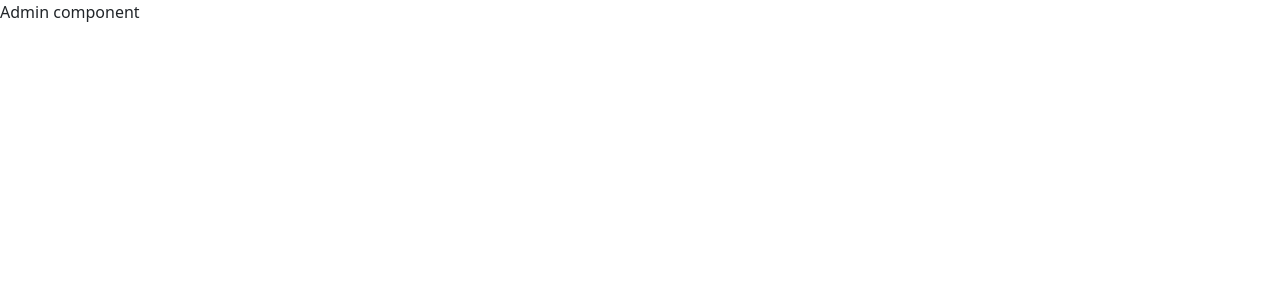
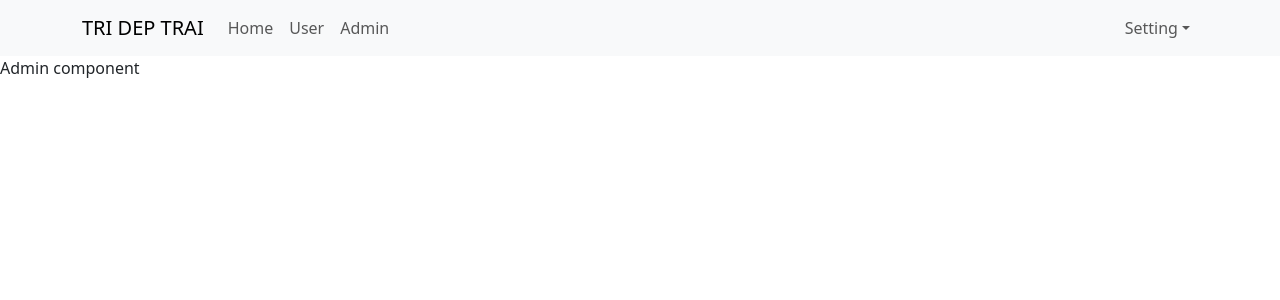
Before and after one commit to ToRiTheBlackCat/LearnReact, a React (Create React App) app: page /admins in a window 1280 px wide. Shown: the top 300 px of the page. Built offline with nearby package versions, Linux system fonts and the light colour scheme.

Commit message:
[ADD] learn nested route of react-router dom

```diff
--- a/src/App.js
+++ b/src/App.js
@@ -1,12 +1,21 @@
 import "./App.scss";
 import Header from "./components/Header/Header";
-import { Link } from "react-router-dom";
+import { Outlet, Link } from "react-router-dom";
 
 const App = () => {
   return (
     <div className="app-container">
-      <Header />
-      <div>
+      {/* Dùng Outlet để vẫn giữ thằng cha nhưng render thêm thằng con */}
+      <div className="header-container">
+        <Header />
+      </div>
+      <div className="main-container">
+        <div className="sidenav-container"></div>
+      </div>
+      <div className="app-content">
+        <Outlet />
+      </div>
+      {/* <div>
         test link
         <div>
           <button>
@@ -16,7 +25,7 @@
             <Link to="/admins">Go To Admin Page</Link>
           </button>
         </div>
-      </div>
+      </div> */}
     </div>
   );
 };
--- a/src/index.js
+++ b/src/index.js
@@ -16,9 +16,11 @@
     <BrowserRouter>
       <Routes>
         {/* Tránh hàm event.preventDefault của tag a cổ điển - ko gây load trang */}
-        <Route path="/" element={<App />} />
-        <Route path="/users" element={<User />} />
-        <Route path="/admins" element={<Admin />} />
+        <Route path="/" element={<App />}>
+          {/* Nested route */}
+          <Route path="/users" element={<User />} />
+          <Route path="/admins" element={<Admin />} />
+        </Route>
       </Routes>
     </BrowserRouter>
     {/* </React.StrictMode> */}
```
